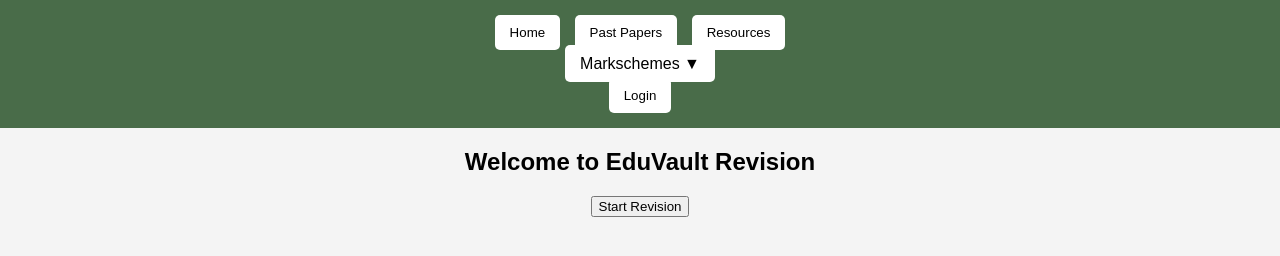
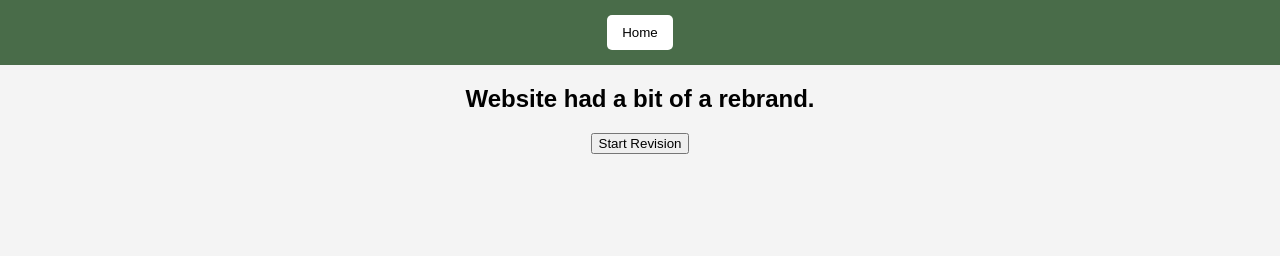
Before and after one commit to vnwk/EduSecret, a plain HTML site: page index.html in a window 1280 px wide. Drawn offline with Linux system fonts and the light colour scheme.

Commit message:
Update index.html

```diff
--- a/index.html
+++ b/index.html
@@ -12,22 +12,11 @@
   <!-- Header / Navigation -->
   <header>
     <button id="homeBtn">Home</button>
-    <button id="pastPapersBtn">Past Papers</button>
-    <button id="resourcesBtn">Resources</button>
-    <div class="dropdown-parent">
-      <span>Markschemes ▼</span>
-      <div id="markschemesDropdown" class="hidden">
-        <a href="markscheme1.pdf" target="_blank">Markscheme 1</a>
-        <a href="markscheme2.pdf" target="_blank">Markscheme 2</a>
-        <a href="markscheme3.pdf" target="_blank">Markscheme 3</a>
-      </div>
-    </div>
-    <button id="loginToggle">Login</button>
   </header>
 
   <!-- Home Section -->
   <section id="homeSection">
-    <h1>Welcome to EduVault Revision</h1>
+    <h1>Website had a bit of a rebrand.</h1>
     <button id="startBtn">Start Revision</button>
   </section>
 
```
